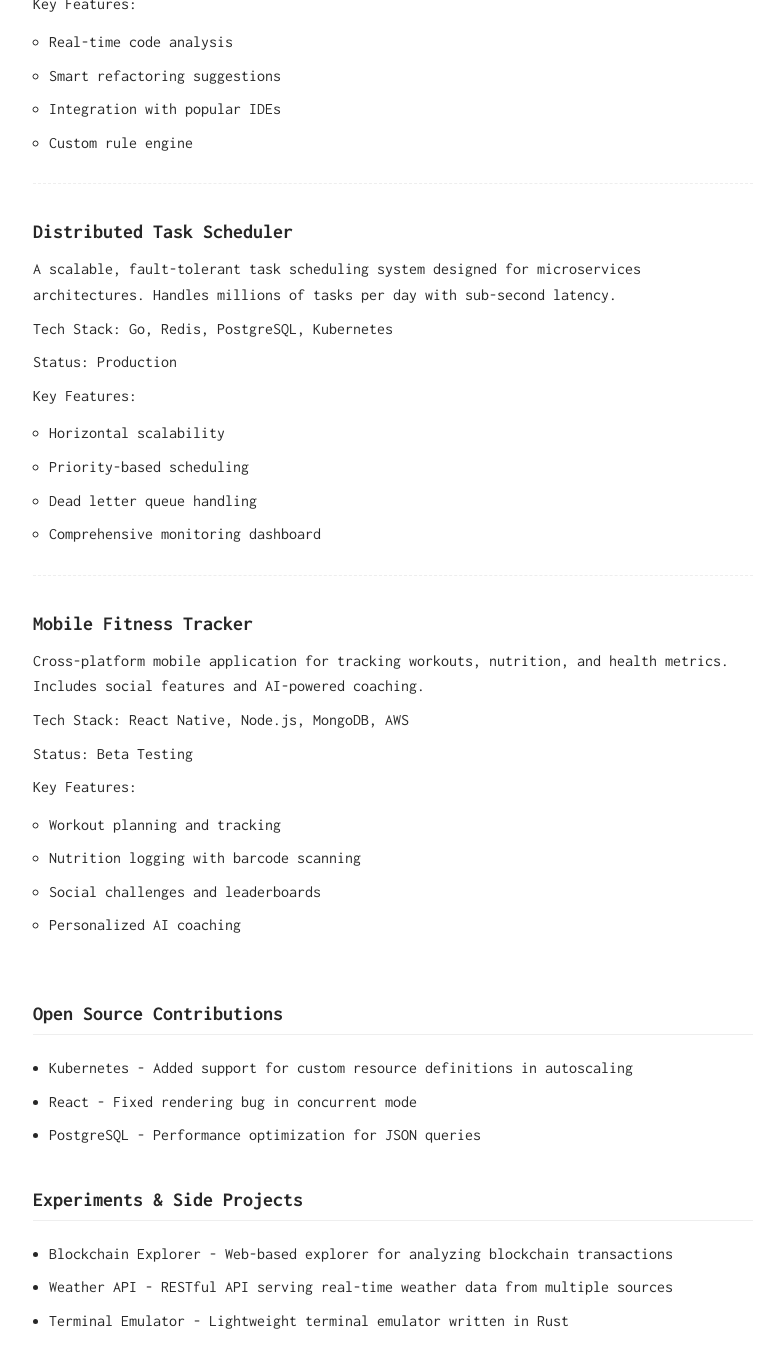
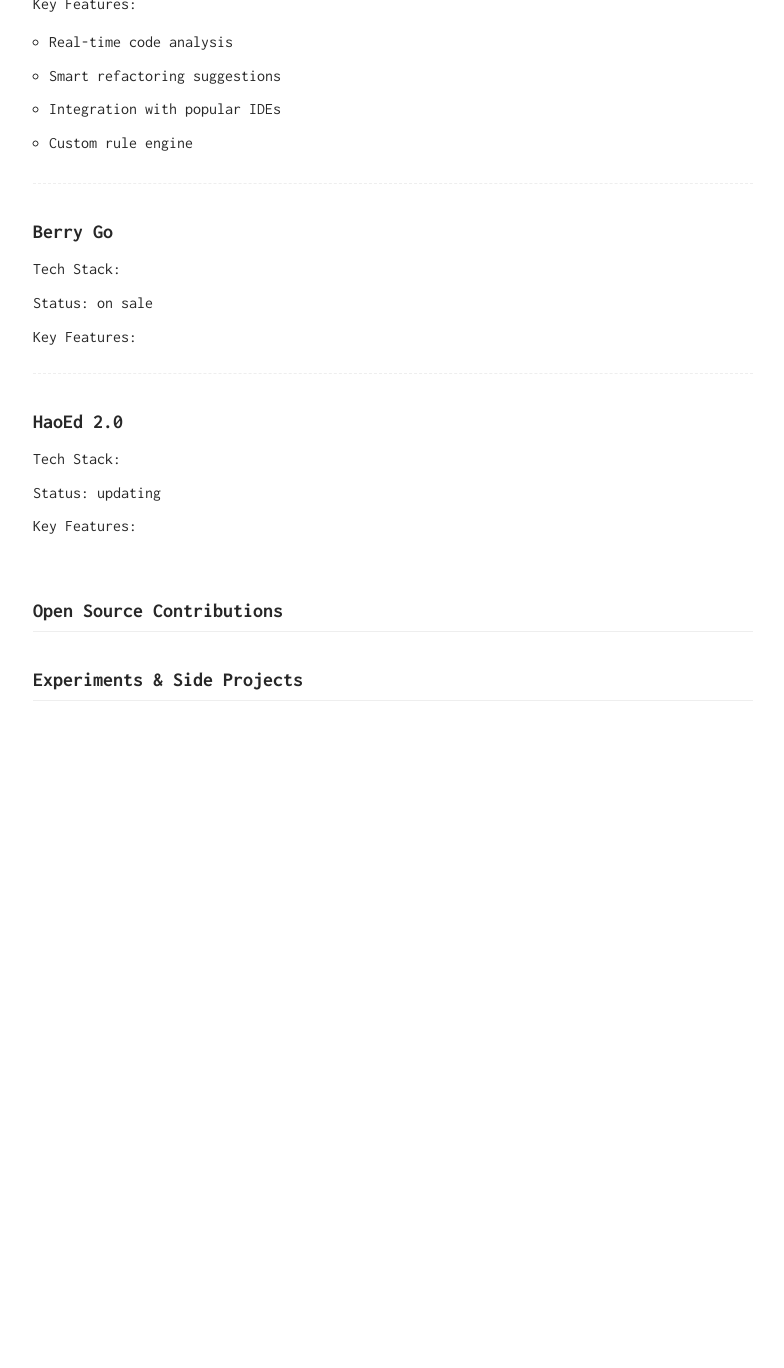
Before and after one commit to Supericx/supericx.github.io, a Jekyll site: the page built from projects.md, in a window 1280 px wide and 1400 px high, scrolled down 488 px. Shown: the top 1368 px of the window, without its empty margins (247-1031 px from the left). Built offline with Jekyll 4.4.1, drawn with Linux system fonts in a browser that asks for light colours; after the commit the page ends 1309 px from its top, so only the background shows below that.

Commit message:
Add blog post: The Bandwidth Problem
Personal essay on human-AI collaboration, exploring the cognitive
bandwidth mismatch between humans (10 bits/s) and AI systems.
Covers the Three-Second Rule, Centaur vs Cyborg models, and
designing work around human constraints.

Also updates projects data.

Co-Authored-By: Claude Opus 4.5 <noreply@anthropic.com>

```diff
--- a/_data/projects.yml
+++ b/_data/projects.yml
@@ -9,38 +9,14 @@ featured:
       - Integration with popular IDEs
       - Custom rule engine
 
-  - name: Distributed Task Scheduler
-    description: A scalable, fault-tolerant task scheduling system designed for microservices architectures. Handles millions of tasks per day with sub-second latency.
-    tech: Go, Redis, PostgreSQL, Kubernetes
-    status: Production
+  - name: Berry Go
+    description:
+    tech:
+    status: on sale
     features:
-      - Horizontal scalability
-      - Priority-based scheduling
-      - Dead letter queue handling
-      - Comprehensive monitoring dashboard
 
-  - name: Mobile Fitness Tracker
-    description: Cross-platform mobile application for tracking workouts, nutrition, and health metrics. Includes social features and AI-powered coaching.
-    tech: React Native, Node.js, MongoDB, AWS
-    status: Beta Testing
+  - name: HaoEd 2.0
+    description:
+    tech:
+    status: updating
     features:
-      - Workout planning and tracking
-      - Nutrition logging with barcode scanning
-      - Social challenges and leaderboards
-      - Personalized AI coaching
-
-open_source:
-  - name: Kubernetes
-    contribution: Added support for custom resource definitions in autoscaling
-  - name: React
-    contribution: Fixed rendering bug in concurrent mode
-  - name: PostgreSQL
-    contribution: Performance optimization for JSON queries
-
-experiments:
-  - name: Blockchain Explorer
-    description: Web-based explorer for analyzing blockchain transactions
-  - name: Weather API
-    description: RESTful API serving real-time weather data from multiple sources
-  - name: Terminal Emulator
-    description: Lightweight terminal emulator written in Rust
```
Also changed, not shown: _posts/2025-01-10-The-Bandwidth-Problem.md (added, +57 -0 lines).
